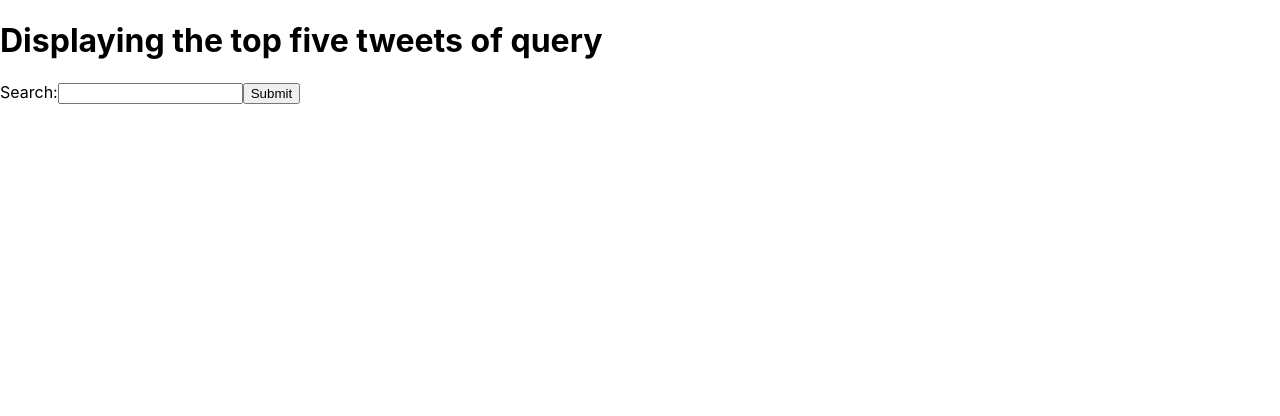
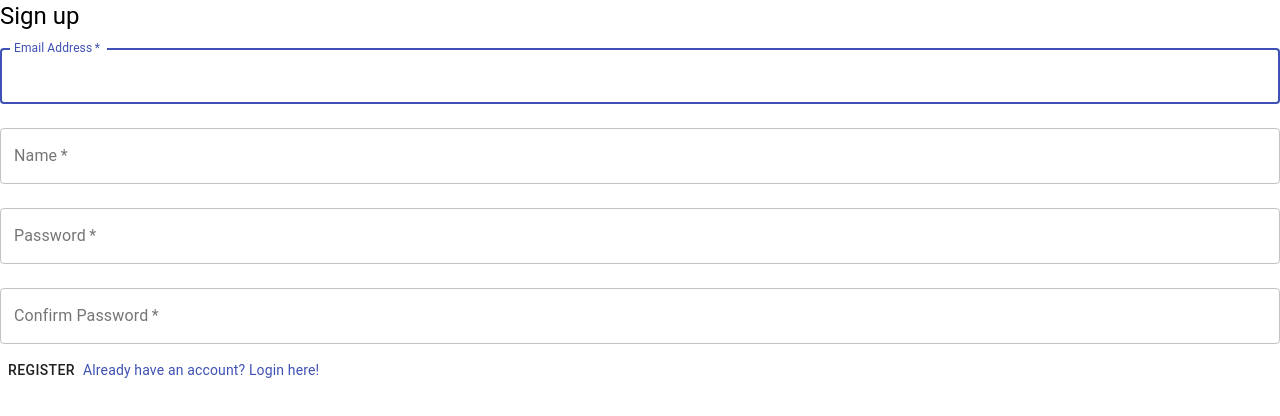
Before and after one commit to yoontsy2000/sports-sentiment-analysis, a React (Create React App) app in the folder prototype/: page /register in a window 1280 px wide. Shown: the top 416 px of the page. Built offline with nearby package versions, Linux system fonts and the light colour scheme.

Commit message:
Created Login/Register pages and MongoDB connection

```diff
--- a/prototype/src/App.js
+++ b/prototype/src/App.js
@@ -1,11 +1,29 @@
 import React from 'react';
+import {
+  BrowserRouter as Router,
+  Switch,
+  Route,
+} from "react-router-dom";
+
 import Tweets from './Tweets'
+import Login from './Login'
+import Register from './Register'
 
 function App() {
 
   return (
     <div>
-      <Tweets/>
+      <Router>
+        <Switch>
+          <Route path="/login">
+            <Login />
+          </Route>
+          <Route path="/register">
+            <Register />
+          </Route>
+        </Switch>
+      </Router>
+      {/* <Tweets/> */}
     </div>
   );
 }
--- /dev/null
+++ b/prototype/src/Login.js
@@ -0,0 +1,50 @@
+import React from 'react';
+import { makeStyles, useTheme } from '@material-ui/core/styles';
+
+import Button from '@material-ui/core/Button';
+import TextField from '@material-ui/core/TextField';
+import Typography from '@material-ui/core/Typography';
+import Link from '@material-ui/core/Link';
+
+
+export default function Login() {
+
+  // const classes = useStyles();
+  // const theme = useTheme();
+
+  return (
+    <div>
+      <Typography component="h1" variant="h5">
+        Sign in
+      </Typography>
+      <TextField
+          variant="outlined"
+          margin="normal"
+          required
+          fullWidth
+          id="email"
+          label="Email Address"
+          name="email"
+          autoComplete="email"
+          autoFocus
+      />
+      <TextField
+        variant="outlined"
+        margin="normal"
+        required
+        fullWidth
+        name="password"
+        label="Password"
+        type="password"
+        id="password"
+        autoComplete="current-password"
+      />
+      <Button>
+        Login
+      </Button>
+      <Link href="/register" variant="body2">
+        Don't have an account? Register here!
+      </Link>
+    </div>
+  )
+}
--- /dev/null
+++ b/prototype/src/Register.js
@@ -0,0 +1,69 @@
+import React from 'react';
+import { makeStyles, useTheme } from '@material-ui/core/styles';
+
+import Button from '@material-ui/core/Button';
+import TextField from '@material-ui/core/TextField';
+import Typography from '@material-ui/core/Typography';
+import Link from '@material-ui/core/Link';
+
+export default function Login() {
+
+  // const classes = useStyles();
+  // const theme = useTheme();
+
+  return (
+    <div>
+      <Typography component="h1" variant="h5">
+        Sign up
+      </Typography>
+      <TextField
+          variant="outlined"
+          margin="normal"
+          required
+          fullWidth
+          id="email"
+          label="Email Address"
+          name="email"
+          autoComplete="email"
+          autoFocus
+      />
+      <TextField
+        variant="outlined"
+        margin="normal"
+        required
+        fullWidth
+        name="name"
+        label="Name"
+        type="name"
+        id="name"
+        autoComplete="name"
+      />
+      <TextField
+        variant="outlined"
+        margin="normal"
+        required
+        fullWidth
+        name="password"
+        label="Password"
+        type="password"
+        id="password"
+      />
+      <TextField
+        variant="outlined"
+        margin="normal"
+        required
+        fullWidth
+        name="confirm-password"
+        label="Confirm Password"
+        type="confirm-password"
+        id="confirm-password"
+      />
+      <Button>
+        Register
+      </Button>
+      <Link href="/login" variant="body2">
+        Already have an account? Login here!
+      </Link>
+    </div>
+  )
+}
```
Also changed, not shown: prototype/models/User.js (added, +23 -0 lines), prototype/package.json (+10 -1 lines), 2 other files (tests, documents, lock files or other folders).
